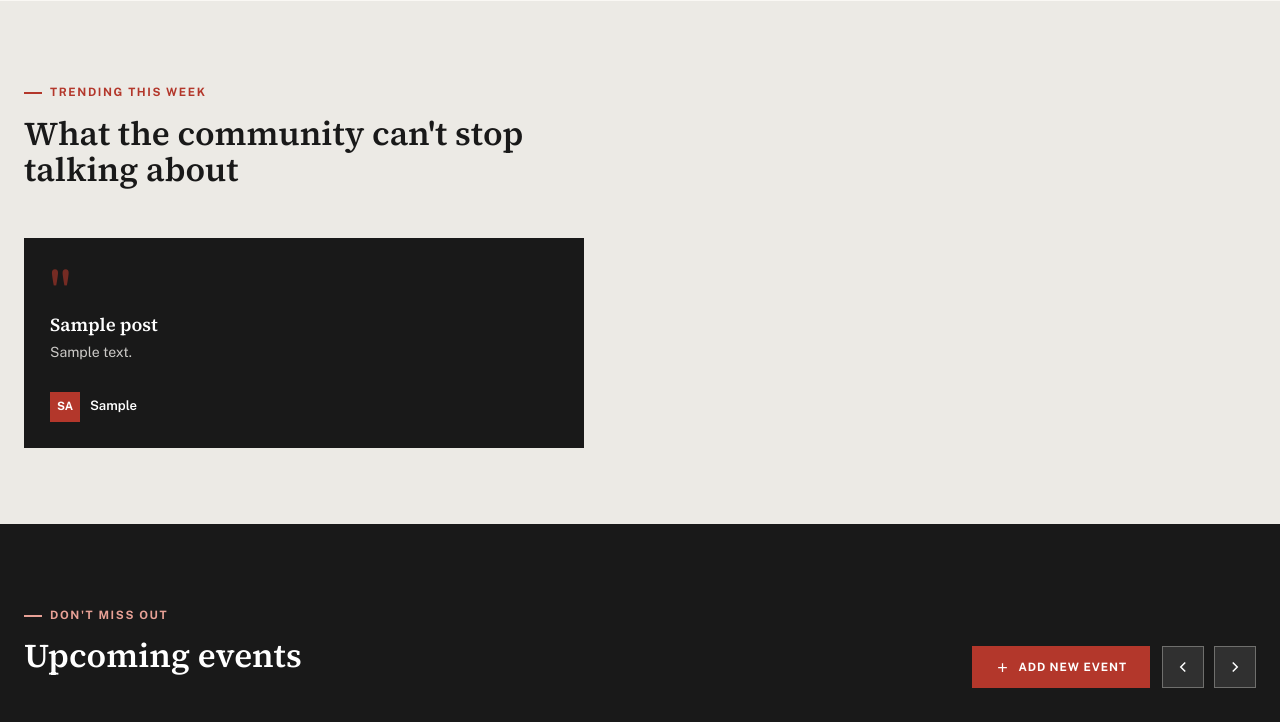
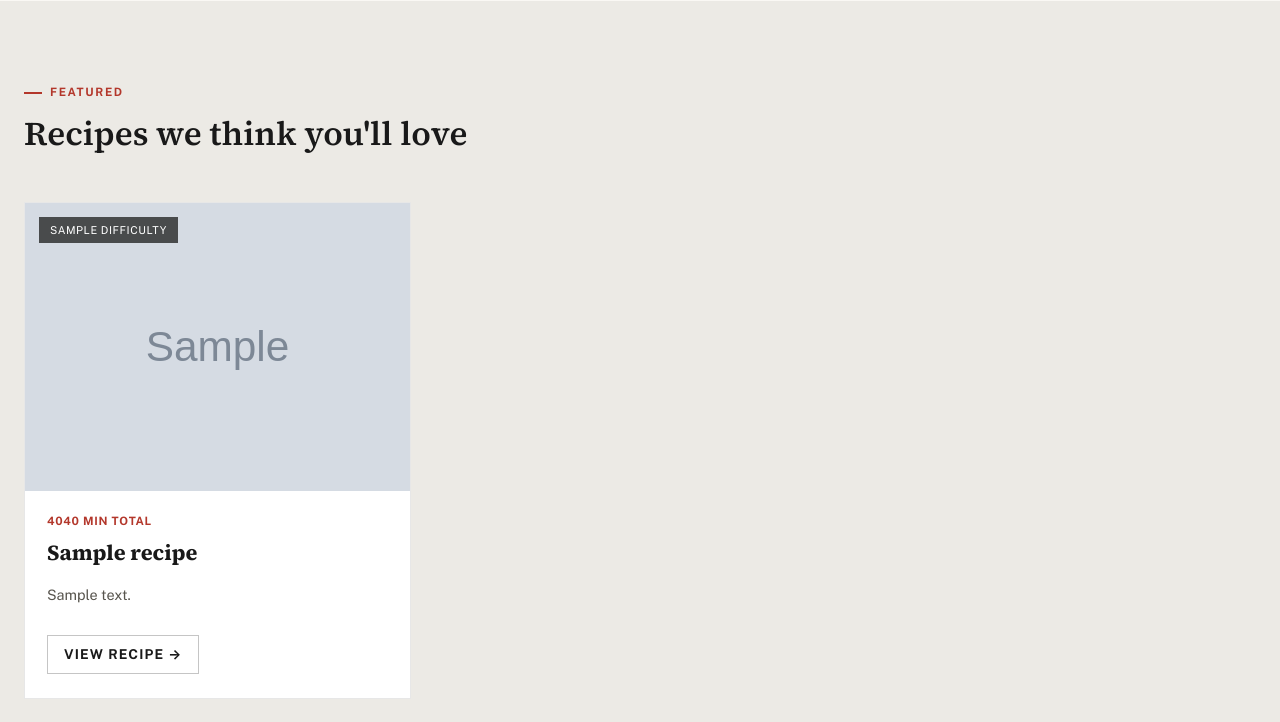
Before and after one commit to thuthuhan-dev/FoodFusion, a PHP site: page / in a window 1280 px wide. Shown: the part 2820-3542 px from the top of the page. Run offline with PHP 8.4, Linux system fonts and the light colour scheme; tables that the repository leaves empty or names only in its code hold one stand-in row (values such as "Sample post"); grey boxes marked "Sample" are stand-in pictures; a stand-in replaces the project's code that opens the database connection.

Commit message:
Replace Trending This Week with a manually-curated Featured Recipes section
- Remove the "Trending This Week" community-post section and its query
  entirely, per request.
- Add database/migrations/add_is_featured_to_recipe.sql: ALTER TABLE
  RECIPE ADD COLUMN is_featured TINYINT(1) NULL DEFAULT 0. This needs
  to be run once against the database by hand (e.g. via phpMyAdmin or
  the mysql CLI) — it's not something this app can run for you.
- New homepage "Featured" section queries RECIPE WHERE is_featured = 1
  (up to 3), reusing the same .recipe-grid-card component already used
  on the Recipe Collection page. Featured status is set by hand with a
  direct UPDATE statement (examples in the migration file) — there is
  no toggle, button, or admin UI for it anywhere in the app, and the
  section simply doesn't render when nothing is marked featured yet.

Co-Authored-By: Claude Sonnet 5 <noreply@anthropic.com>
Claude-Session: https://claude.ai/code/session_01NyGpbhkMr1fwXfAXCqqs7w

```diff
--- a/assets/css/style.css
+++ b/assets/css/style.css
@@ -829,11 +829,6 @@ p { margin: 0 0 1em; color: var(--ink-soft); }
 }
 .kitchen-card.dark h3 { color: var(--white); font-size: 1.15rem; }
 .kitchen-card.dark p { color: rgba(255,253,248,0.78); }
-
-/* Trending This Week spotlight — the same dark quote card, used
-   standalone (outside the kitchen-grid's flex row) so it needs its own
-   width instead of relying on flex:1 from a parent. */
-.trending-spotlight { max-width: 560px; }
 .quote-mark {
   font-family: var(--font-display);
   font-size: 3.2rem;
--- a/index.php
+++ b/index.php
@@ -70,50 +70,25 @@ if (!$spotlightPost) {
     $spotlightPost = ['post_id' => null, 'post_type' => 'Culinary Experience', 'post_title' => 'The Friday Couscous Ritual', 'post_content' => 'Every Friday my grandmother steamed couscous three times by hand. This week I finally learned why it matters.', 'first_name' => 'Amina'];
 }
 
-/* ---------- Trending this week: the post with the most likes + reposts
-   combined in the last 7 days. Falls back to the single most-liked post
-   overall when nothing has any engagement in that window. ---------- */
-$trendingPost = null;
+/* ---------- Featured recipes: manually curated via is_featured = 1
+   directly in the database — there is no in-app toggle for this. ---------- */
+$featuredRecipes = [];
 if ($pdo) {
     try {
         $stmt = $pdo->query(
-            "SELECT p.post_id, p.post_type, p.post_title, p.post_content, u.first_name,
-                    (COALESCE(l.cnt, 0) + COALESCE(s.cnt, 0)) AS engagement
-             FROM COMMUNITY_POST p
-             JOIN USERS u ON p.user_id = u.user_id
-             LEFT JOIN (
-                 SELECT post_id, COUNT(*) AS cnt FROM POST_LIKE
-                 WHERE created_at >= (NOW() - INTERVAL 7 DAY)
-                 GROUP BY post_id
-             ) l ON l.post_id = p.post_id
-             LEFT JOIN (
-                 SELECT post_id, COUNT(*) AS cnt FROM POST_SHARE
-                 WHERE created_at >= (NOW() - INTERVAL 7 DAY)
-                 GROUP BY post_id
-             ) s ON s.post_id = p.post_id
-             WHERE (COALESCE(l.cnt, 0) + COALESCE(s.cnt, 0)) > 0
-             ORDER BY engagement DESC, p.created_at DESC
-             LIMIT 1"
+            "SELECT r.recipe_id, r.recipe_name, r.description, r.prep_time, r.cook_time, r.image_url,
+                    c.cuisine_name, cat.category_name, d.difficulty_name
+             FROM RECIPE r
+             JOIN CUISINE_TYPE c ON r.cuisine_id = c.cuisine_id
+             JOIN RECIPE_CATEGORY cat ON r.category_id = cat.category_id
+             JOIN DIFFICULTY d ON r.difficulty_id = d.difficulty_id
+             WHERE r.is_featured = 1
+             ORDER BY r.created_at DESC
+             LIMIT 3"
         );
-        $trendingPost = $stmt->fetch();
-
-        // Nothing liked or reposted in the last 7 days — fall back to the
-        // single most-liked post of all time rather than showing nothing.
-        if (!$trendingPost) {
-            $stmt = $pdo->query(
-                "SELECT p.post_id, p.post_type, p.post_title, p.post_content, u.first_name,
-                        COUNT(l.like_id) AS engagement
-                 FROM COMMUNITY_POST p
-                 JOIN USERS u ON p.user_id = u.user_id
-                 LEFT JOIN POST_LIKE l ON l.post_id = p.post_id
-                 GROUP BY p.post_id, p.post_type, p.post_title, p.post_content, u.first_name
-                 ORDER BY engagement DESC, p.created_at DESC
-                 LIMIT 1"
-            );
-            $trendingPost = $stmt->fetch() ?: null;
-        }
+        $featuredRecipes = $stmt->fetchAll();
     } catch (PDOException $e) {
-        $trendingPost = null;
+        $featuredRecipes = [];
     }
 }
 
@@ -715,31 +690,34 @@ require_once 'includes/header.php';
   </div>
 </section>
 
-<?php if ($trendingPost): ?>
+<?php if ($featuredRecipes): ?>
 <section class="section">
   <div class="wrap">
     <div class="section-head">
       <div>
-        <span class="eyebrow">Trending this week</span>
-        <h2>What the community can't stop talking about</h2>
+        <span class="eyebrow">Featured</span>
+        <h2>Recipes we think you'll love</h2>
       </div>
     </div>
 
-    <?php
-      $trendTab = ['Recipe' => 'recipe', 'Cooking Tip' => 'tip', 'Culinary Experience' => 'experience'][$trendingPost['post_type'] ?? ''] ?? 'experience';
-      $trendHref = !empty($trendingPost['post_id'])
-          ? 'post-detail.php?id=' . (int) $trendingPost['post_id']
-          : 'community.php?tab=' . $trendTab;
-    ?>
-    <a href="<?php echo htmlspecialchars($trendHref); ?>" class="kitchen-card dark trending-spotlight">
-      <span class="quote-mark">"</span>
-      <h3><?php echo htmlspecialchars($trendingPost['post_title']); ?></h3>
-      <p><?php echo htmlspecialchars($trendingPost['post_content']); ?></p>
-      <div class="author-row">
-        <span class="author-avatar"><?php echo htmlspecialchars(strtoupper(substr($trendingPost['first_name'], 0, 2))); ?></span>
-        <span class="author-name"><?php echo htmlspecialchars($trendingPost['first_name']); ?></span>
-      </div>
-    </a>
+    <div class="recipe-grid">
+      <?php foreach ($featuredRecipes as $recipe):
+        $img = !empty($recipe['image_url']) ? $recipe['image_url'] : placeholder_img('recipe-' . $recipe['recipe_id'], 500, 400);
+      ?>
+        <article class="recipe-grid-card">
+          <div class="recipe-grid-photo">
+            <img src="<?php echo htmlspecialchars($img); ?>" alt="<?php echo htmlspecialchars($recipe['recipe_name']); ?>" loading="lazy">
+            <span class="badge"><?php echo htmlspecialchars($recipe['difficulty_name']); ?></span>
+          </div>
+          <div class="recipe-grid-body">
+            <span class="recipe-grid-meta"><?php echo (int) $recipe['prep_time'] + (int) $recipe['cook_time']; ?> min total</span>
+            <h3><?php echo htmlspecialchars($recipe['recipe_name']); ?></h3>
+            <p><?php echo htmlspecialchars($recipe['description']); ?></p>
+            <a href="recipe-detail.php?id=<?php echo (int) $recipe['recipe_id']; ?>" class="btn btn-ghost">View recipe &rarr;</a>
+          </div>
+        </article>
+      <?php endforeach; ?>
+    </div>
   </div>
 </section>
 <?php endif; ?>
```
Also changed, not shown: database/migrations/add_is_featured_to_recipe.sql (added, +15 -0 lines).
